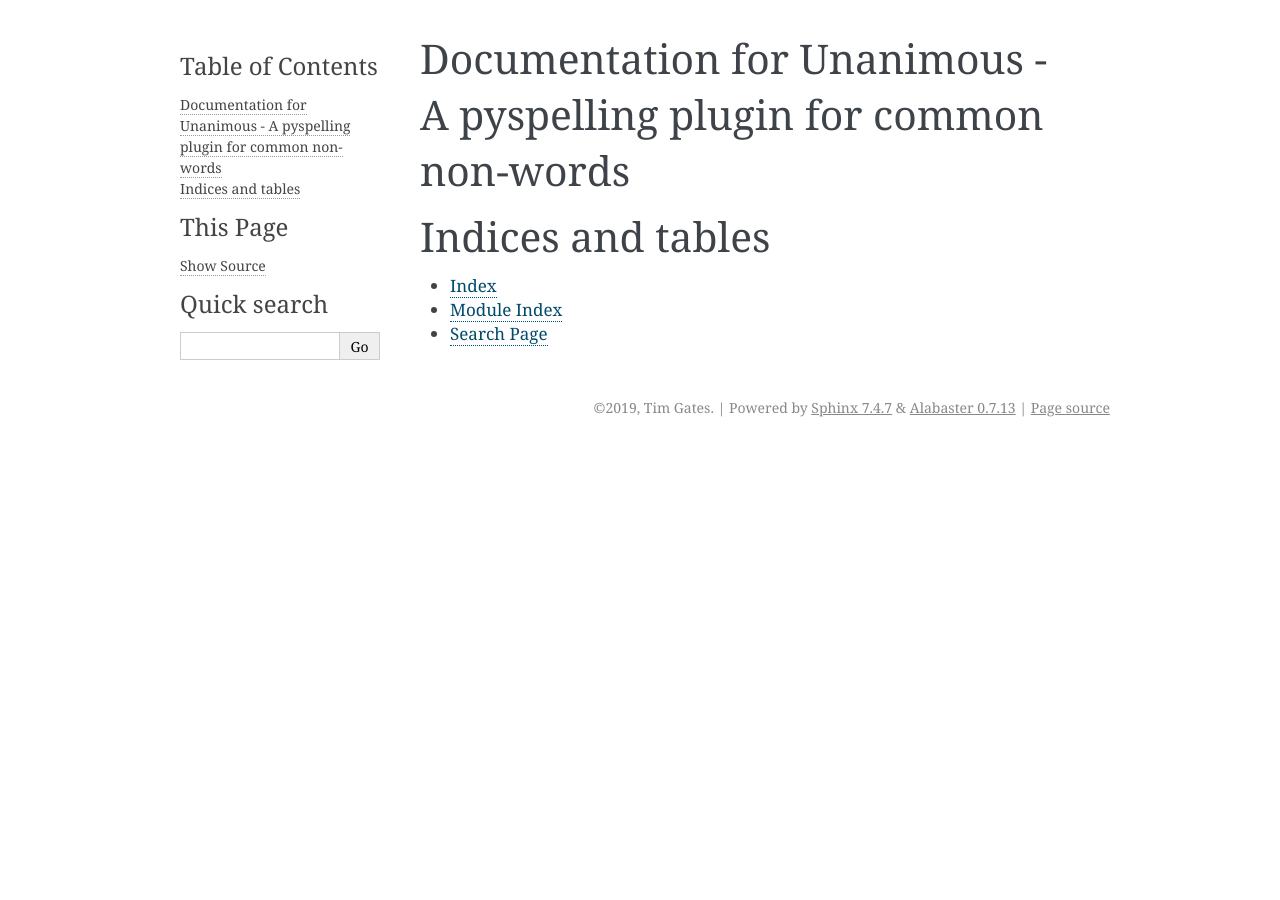
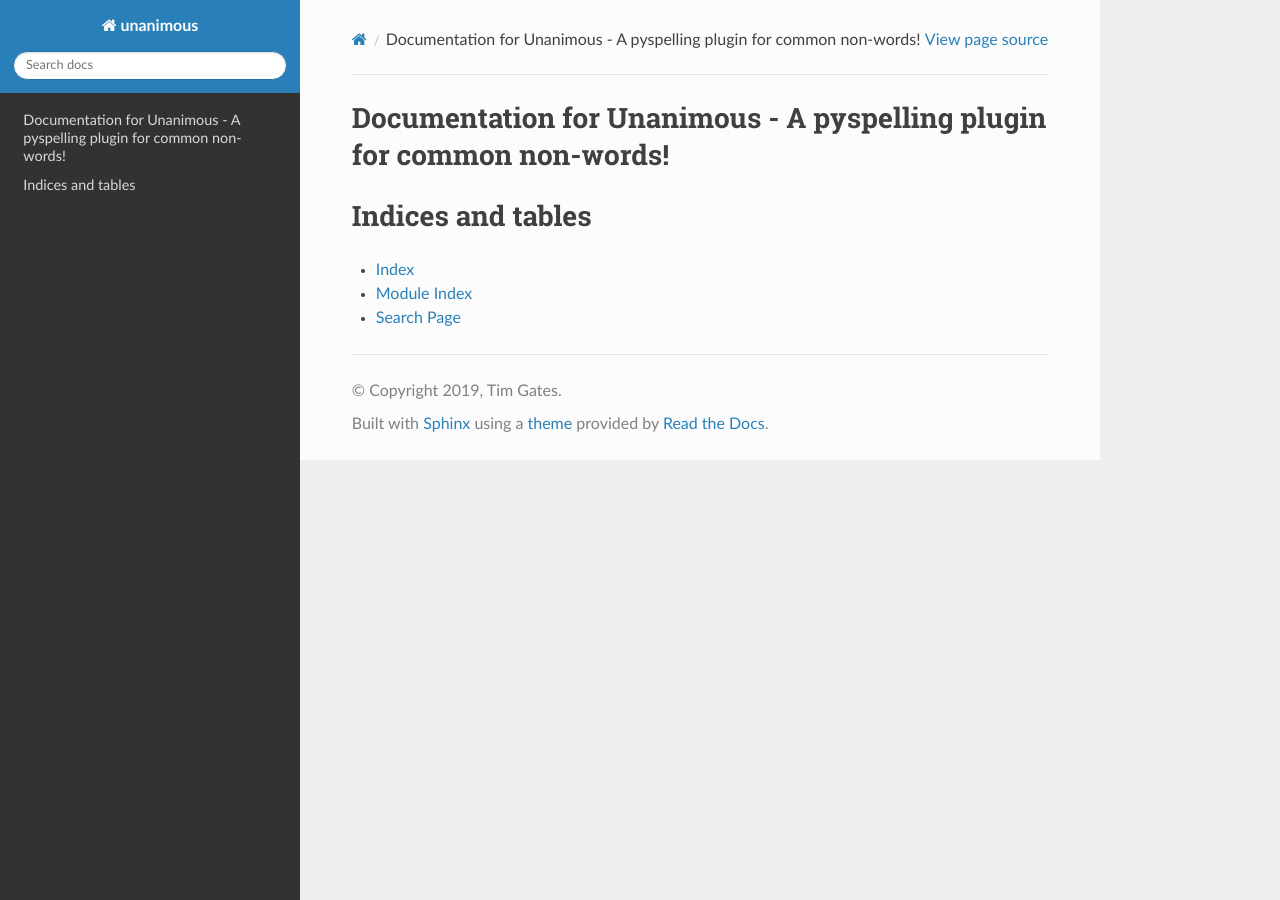
Before and after one commit to resplendent-dev/unanimous, a Sphinx documentation site: the page built from docs/index.rst, in a window 1280 px wide. Built offline with Sphinx 7.4.7 and the Read the Docs theme 2.0.0, drawn with Linux system fonts in a browser that asks for light colours.

Commit message:
Change sphinx theme

```diff
--- a/docs/conf.py
+++ b/docs/conf.py
@@ -73,7 +73,7 @@ exclude_patterns = ['_build', 'Thumbs.db', '.DS_Store']
 # The theme to use for HTML and HTML Help pages.  See the documentation for
 # a list of builtin themes.
 #
-html_theme = 'alabaster'
+html_theme = 'sphinx_rtd_theme'
 
 # Add any paths that contain custom static files (such as style sheets) here,
 # relative to this directory. They are copied after the builtin static files,
--- a/docs/index.rst
+++ b/docs/index.rst
@@ -3,8 +3,8 @@
    You can adapt this file completely to your liking, but it should at least
    contain the root `toctree` directive.
 
-Documentation for Unanimous - A pyspelling plugin for common non-words
-======================================================================
+Documentation for Unanimous - A pyspelling plugin for common non-words!
+================================================================
 
 .. toctree::
    :maxdepth: 2
```
